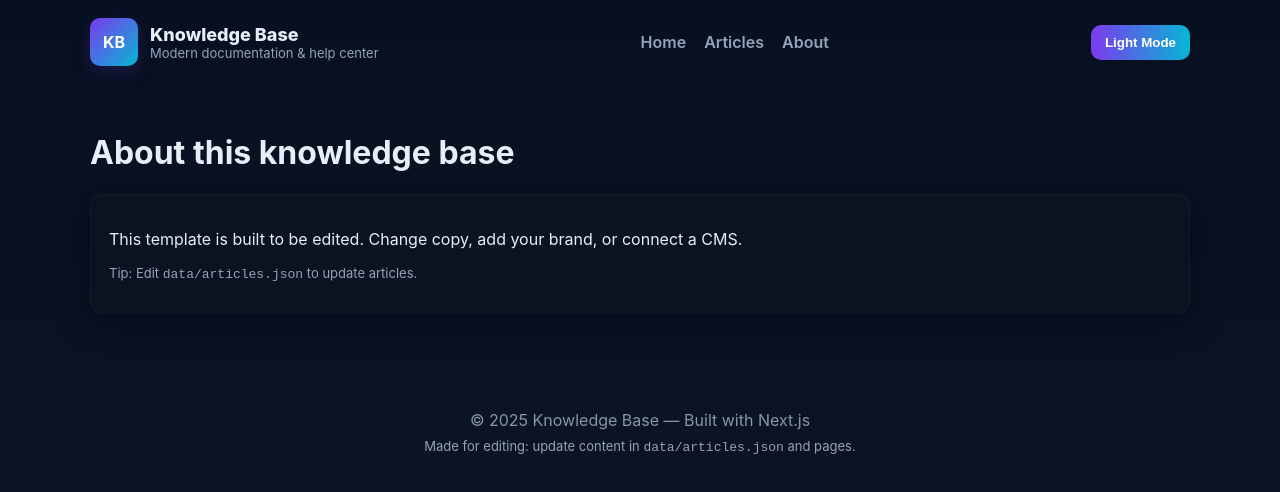
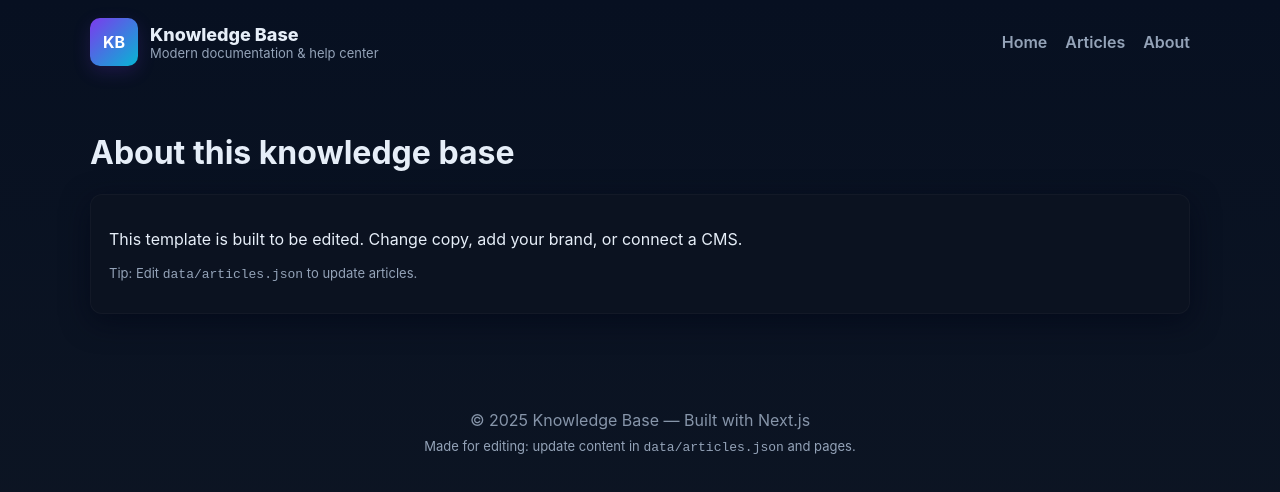
Before and after one commit to d8ox/kb-react, a Next.js app: page /about in a window 1280 px wide. Shown: the top 492 px of the page. Built offline with nearby package versions, Linux system fonts and the light colour scheme.

Commit message:
Add files via upload

```diff
--- a/components/Header.js
+++ b/components/Header.js
@@ -1,12 +1,5 @@
 import Link from 'next/link'
-import { useEffect, useState } from 'react'
-
 export default function Header(){
-  const [dark, setDark] = useState(true)
-  useEffect(()=>{
-    document.body.classList.toggle('light-mode', !dark)
-  }, [dark])
-
   return (
     <header className="site container">
       <div className="brand">
@@ -20,7 +13,7 @@ export default function Header(){
         <Link href="/">Home</Link>
         <Link href="/articles">Articles</Link>
         <Link href="/about">About</Link>
-      </nav><button onClick={()=>setDark(!dark)} className='btn' style={{marginLeft:18}}>{dark ? 'Light' : 'Dark'} Mode</button>
+      </nav>
     </header>
   )
 }
--- a/package.json
+++ b/package.json
@@ -11,7 +11,6 @@
   "dependencies": {
     "next": "^13.4.10",
     "react": "18.2.0",
-    "react-dom": "18.2.0",
-    "framer-motion": "^10.16.4"
+    "react-dom": "18.2.0"
   }
 }
--- a/pages/_app.js
+++ b/pages/_app.js
@@ -1,20 +1,4 @@
 import '../styles/globals.css'
-import { AnimatePresence, motion } from 'framer-motion'
-import { useRouter } from 'next/router'
-
-export default function App({ Component, pageProps }){
-  const router = useRouter()
-  return (
-    <AnimatePresence mode="wait">
-      <motion.div
-        key={router.route}
-        initial={{ opacity: 0, y: 20 }}
-        animate={{ opacity: 1, y: 0 }}
-        exit={{ opacity: 0, y: -20 }}
-        transition={{ duration: 0.3 }}
-      >
-        <Component {...pageProps} />
-      </motion.div>
-    </AnimatePresence>
-  )
+export default function App({Component,pageProps}){
+  return <Component {...pageProps} />
 }
--- a/styles/globals.css
+++ b/styles/globals.css
@@ -40,19 +40,3 @@ footer{padding:40px 0;text-align:center;color:var(--muted)}
 .article-body{background:linear-gradient(180deg, rgba(255,255,255,0.02), transparent); padding:22px;border-radius:12px}
 .tags{display:flex;gap:8px;margin-top:12px}
 .tag{background:rgba(255,255,255,0.03);padding:6px 10px;border-radius:999px;font-size:12px;color:var(--muted)}
-
-body.light-mode {
-  background: #f6f8fa;
-  color: #0f1724;
-}
-body.light-mode .card {
-  background: #ffffff;
-  color: #0f1724;
-}
-body.light-mode .search {
-  background: #ffffff;
-  color: #0f1724;
-}
-body.light-mode .tag {
-  background: rgba(0,0,0,0.06);
-}
```
